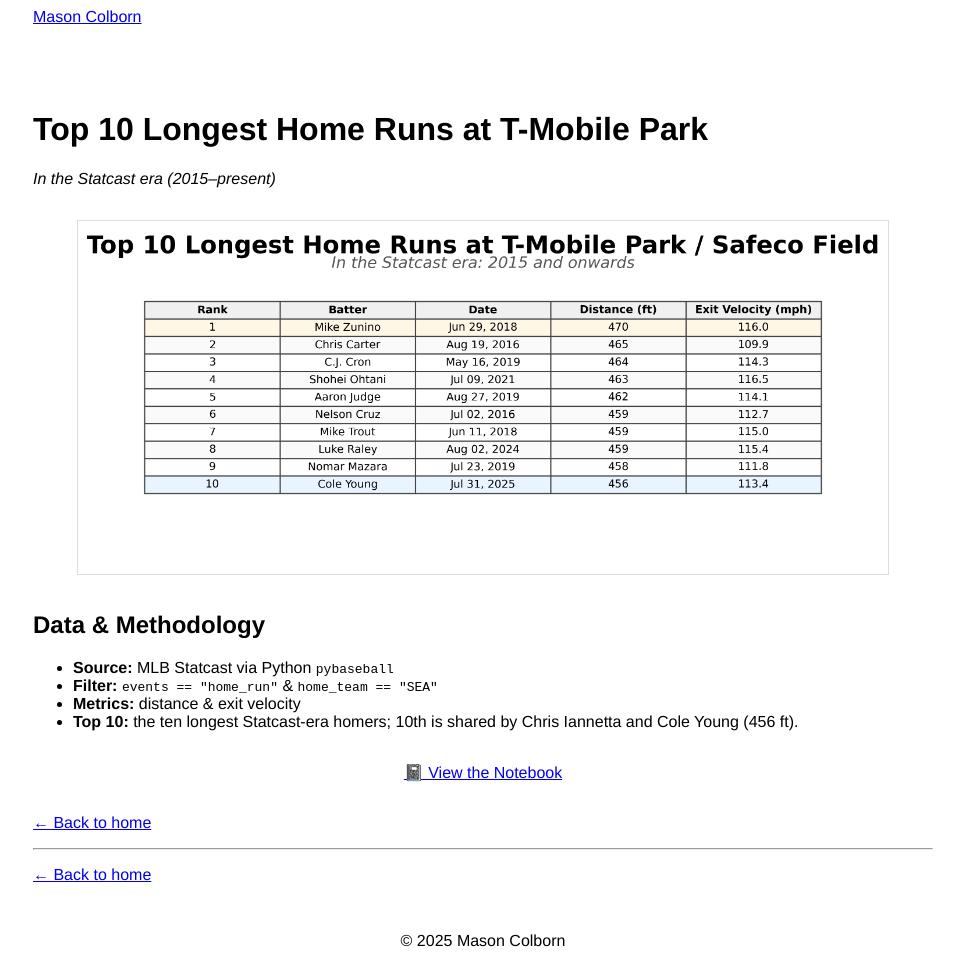
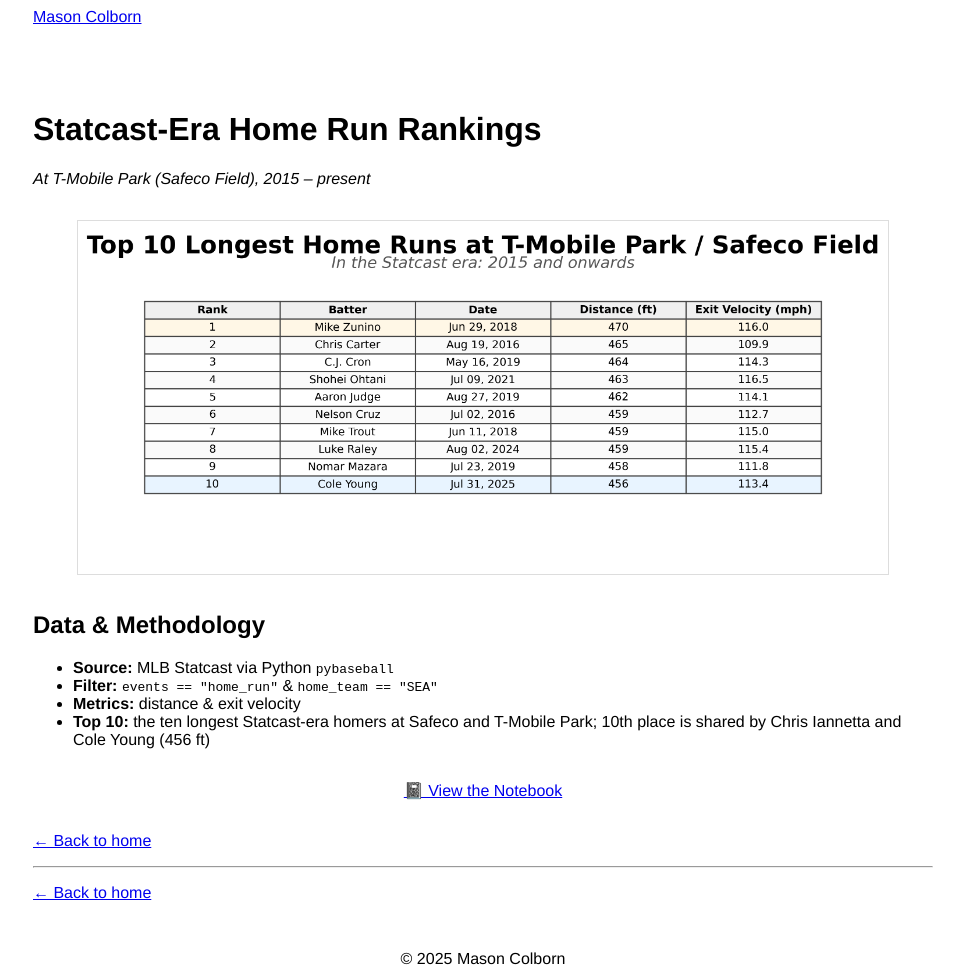
Before and after one commit to relaxedmason/bafta-scripted-comedy-portfolio, a Jekyll site: the page built from sports/top-10-home-runs/index.md, in a window 1280 px wide. Shown: the whole page, without its empty margins (157-1121 px from the left). Built offline with Jekyll 4.4.1, drawn with Linux system fonts in a browser that asks for light colours; a script that is not in the unit is left out.

Commit message:
Update index.md

```diff
--- a/sports/top-10-home-runs/index.md
+++ b/sports/top-10-home-runs/index.md
@@ -1,17 +1,17 @@
 ---
 layout: default
-title: Top 10 Longest Home Runs at T-Mobile Park
+title: Statcast-Era Home Run Rankings
 permalink: /sports/top-10-home-runs-at-Safeco-Field/
 ---
 
-# Top 10 Longest Home Runs at T-Mobile Park
+# Statcast-Era Home Run Rankings
 
-_In the Statcast era (2015–present)_
+_At T-Mobile Park (Safeco Field), 2015 – present_
 
 <div style="text-align:center; margin:2rem 0;">
   <img
     src="/assets/Top_10_Home_runs_Tmobile.png"
-    alt="Top 10 Homers Table"
+    alt="Top 10 Longest Home Runs at T-Mobile Park"
     style="max-width:90%; height:auto; border:1px solid #ddd;"
   >
 </div>
@@ -21,14 +21,10 @@
 - **Source:** MLB Statcast via Python `pybaseball`
 - **Filter:** `events == "home_run"` & `home_team == "SEA"`
 - **Metrics:** distance & exit velocity
-- **Top 10:** the ten longest Statcast-era homers; 10th is shared by Chris Iannetta and Cole Young (456 ft).
-
+- **Top 10:** the ten longest Statcast-era homers at Safeco and T-Mobile Park; 10th place is shared by Chris Iannetta and Cole Young (456 ft)
 
 <div style="text-align:center; margin:2rem 0;">
-  <a
-    href="/notebooks/top10_home_runs.ipynb"
-    class="btn btn-primary"
-  >📓 View the Notebook</a>
+  <a href="/notebooks/top10_home_runs.ipynb" class="btn btn-primary">📓 View the Notebook</a>
 </div>
 
 [← Back to home](/){: .back-link}
```
